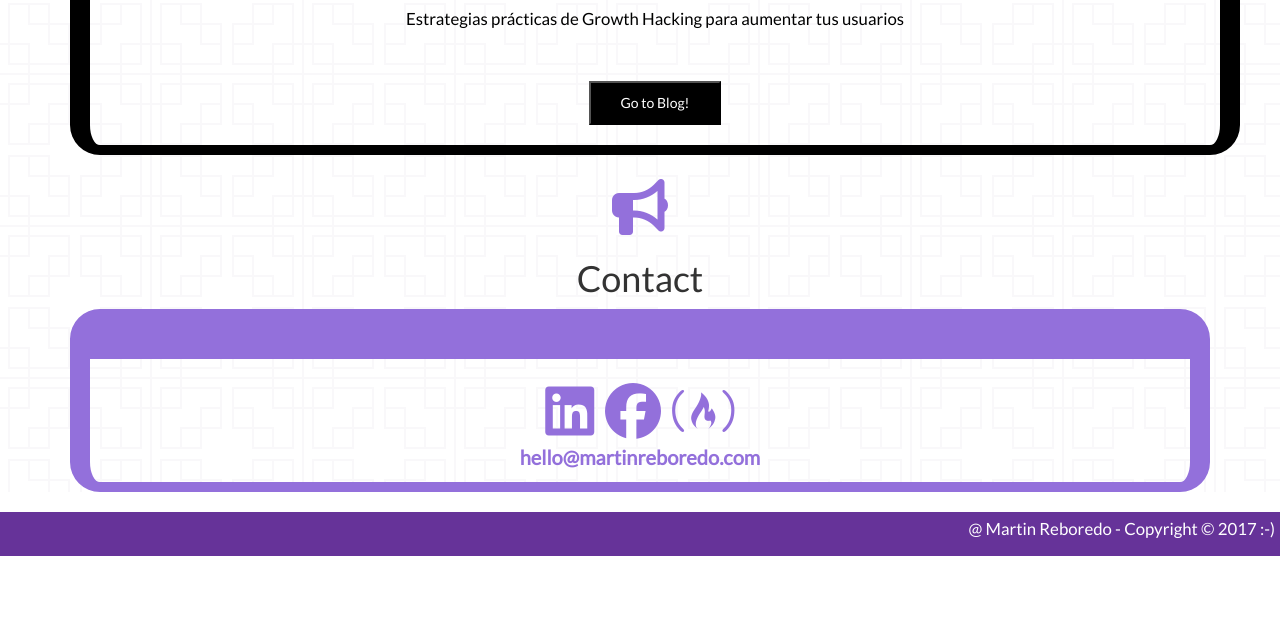
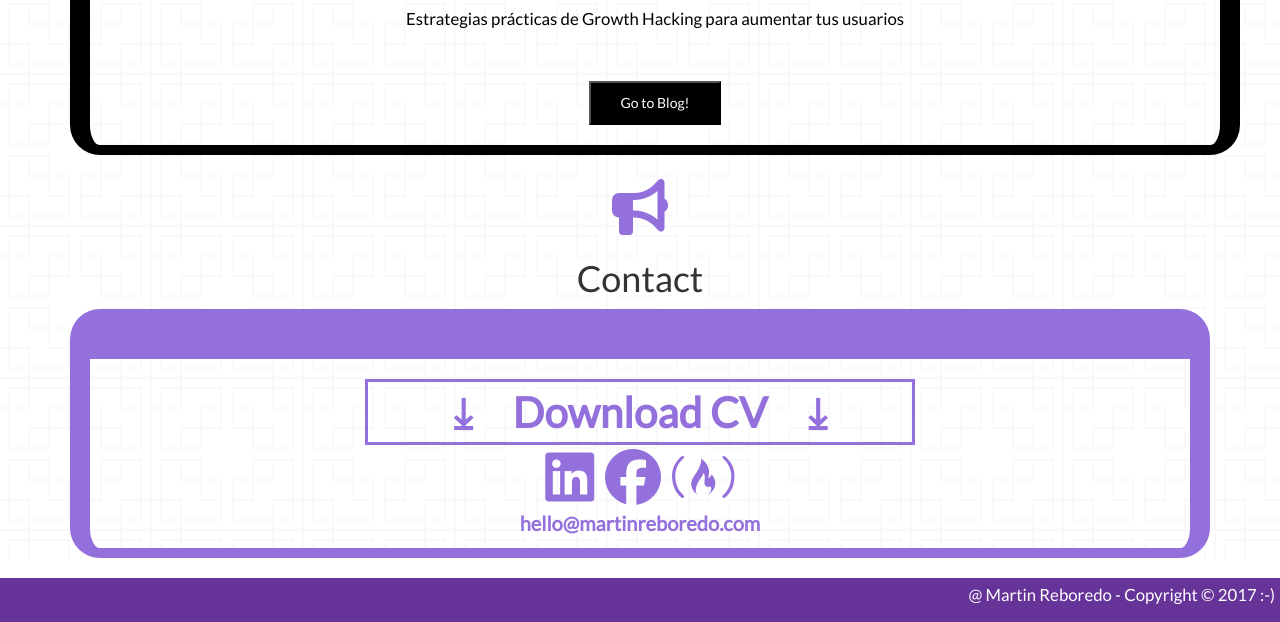
Before and after one commit to martinrebo/Portfolio-Martin, a website: page index.html in a window 1280 px wide. Shown: the part 3381-4003 px from the top of the page. Before the commit the page ends 3937 px from the top, so only its background shows below. Drawn offline with nearby package versions, Linux system fonts and the light colour scheme.

Commit message:
Add Download CV to Contact Section
Upload to the server

```diff
--- a/index.html
+++ b/index.html
@@ -399,6 +399,7 @@
                 <h1> Contact </h1>
                 <div class="contact-border">
                     <br>
+                     <a id="download-CV" href="martin-reboredo-frontend-EN.pdf" download="martin-reboredo-frontend-EN">   &DownArrowBar; &nbsp;  &nbsp;  Download CV  &nbsp;  &nbsp;   &DownArrowBar; </a>
                     <a href="https://www.linkedin.com/in/martin-reboredo-garcia/">
                         <i class="fa fa-linkedin-square fa-4x" aria-hidden="true"></i>
                     </a>
--- a/scss/style.scss
+++ b/scss/style.scss
@@ -394,6 +394,17 @@ border-color: white !important;
     font-weight: bold;
 }
 
+#download-CV {
+    font-size: 3em;
+    font-weight: bold;
+    display: block;
+    border: solid;
+    border-width: 3px;
+    color: mediumpurple;
+    width: 50%;
+    margin: auto;
+}
+
 /* ----- footer  --- */
 
 footer {
```
Also changed, not shown: css/style.css.
